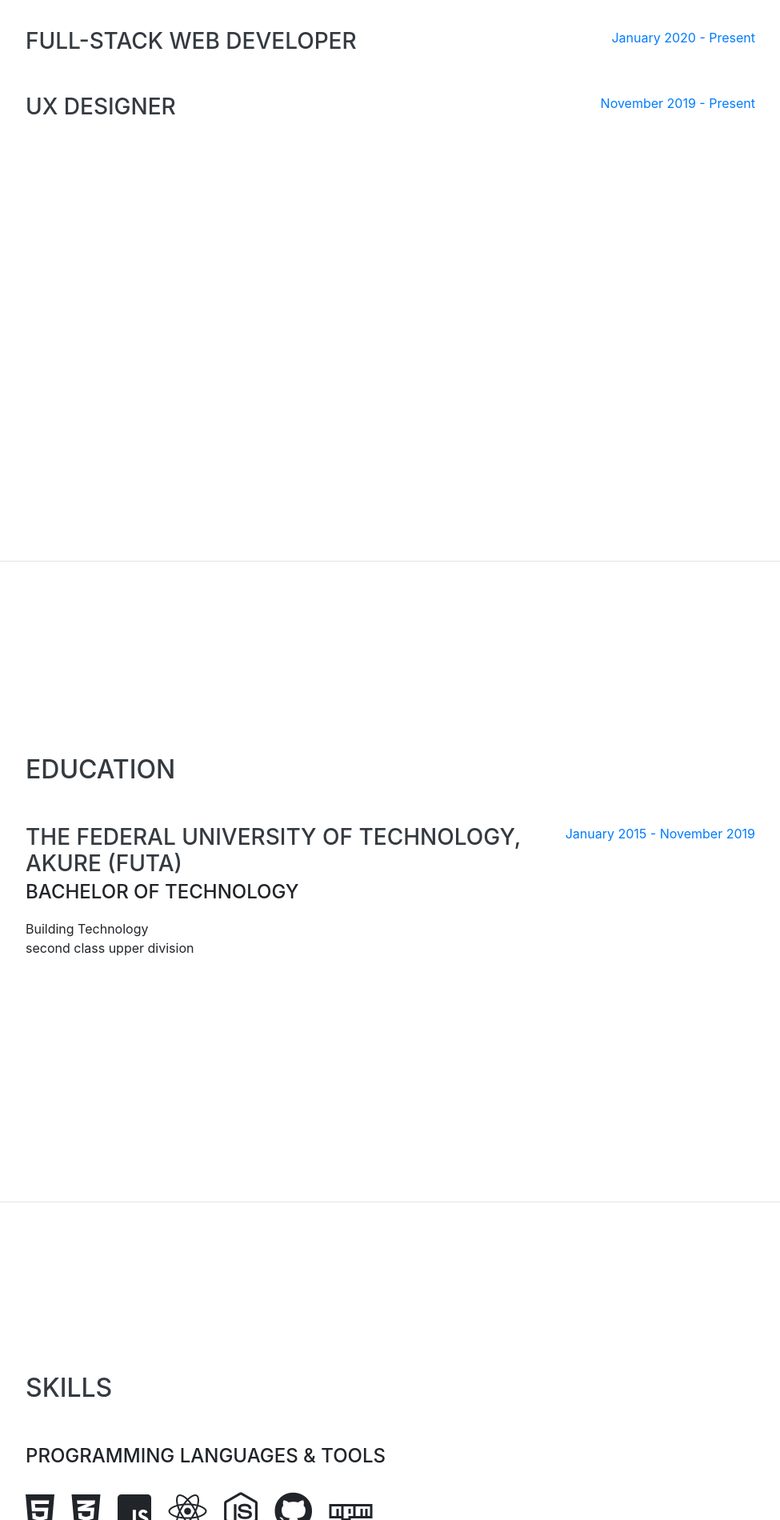
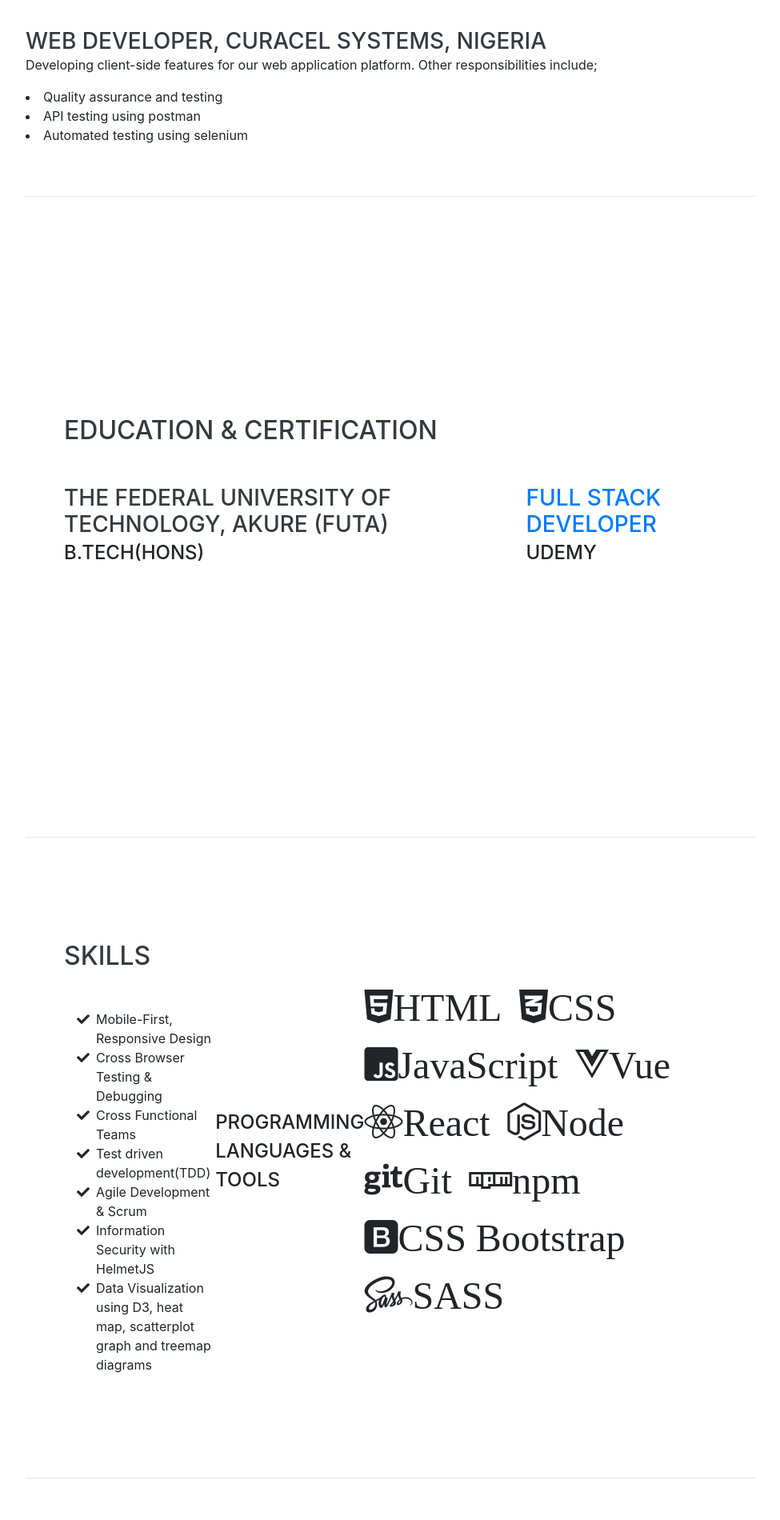
Before and after one commit to AbisoyeAlli/AbisoyeAlli.github.io, a website with bundled scripts: page index.html in a window 1280 px wide. Shown: the part 900-2800 px from the top of the page at 80% size, without its empty margins (288-1263 px from the left). Built offline with nearby package versions, Linux system fonts and the light colour scheme; a web font is replaced by a local one.

Commit message:
added latest skill set

```diff
--- a/index.html
+++ b/index.html
@@ -10,15 +10,10 @@
 
   <title>Abisoye Alli-Balogun Portfolio</title>
 
-  <!-- Bootstrap core CSS -->
   <link href="vendor/bootstrap/css/bootstrap.min.css" rel="stylesheet">
-
-  <!-- Custom fonts for this template -->
   <link href="https://fonts.googleapis.com/css?family=Saira+Extra+Condensed:500,700" rel="stylesheet">
   <link href="https://fonts.googleapis.com/css?family=Muli:400,400i,800,800i" rel="stylesheet">
   <link href="vendor/fontawesome-free/css/all.min.css" rel="stylesheet">
-
-  <!-- Custom styles for this template -->
   <link href="css/resume.min.css" rel="stylesheet">
 
 </head>
@@ -29,7 +24,7 @@
     <a class="navbar-brand js-scroll-trigger" href="#page-top">
       <span class="d-block d-lg-none"> Abisoye Alli-Balogun </span>
       <span class="d-none d-lg-block">
-        <img class="img-fluid img-profile rounded-circle mx-auto mb-2" src="img/Abisoye.jpg" alt="">
+        <img class="img-fluid img-profile rounded-circle mx-auto mb-2 max-width: 100%" src="img/Abisoye.jpg" alt="">
       </span>
     </a>
     <button class="navbar-toggler" type="button" data-toggle="collapse" data-target="#navbarSupportedContent" aria-controls="navbarSupportedContent" aria-expanded="false" aria-label="Toggle navigation">
@@ -41,10 +36,10 @@
           <a class="nav-link js-scroll-trigger" href="#about">About</a>
         </li>
         <li class="nav-item">
-          <a class="nav-link js-scroll-trigger" href="#experience">Experience</a>
+          <a class="nav-link js-scroll-trigger" href="#experience">Projects</a>
         </li>
         <li class="nav-item">
-          <a class="nav-link js-scroll-trigger" href="#education">Education</a>
+          <a class="nav-link js-scroll-trigger" href="#education">Education & Certification</a>
         </li>
         <li class="nav-item">
           <a class="nav-link js-scroll-trigger" href="#skills">Skills</a>
@@ -66,7 +61,7 @@
         <div class="subheading mb-5">Lagos State, Nigeria · (+234) 8031329880 ·
           <a href="mailto:abisoyeoladayo@gmail.com">abisoyeoladayo@gmail.com</a>
         </div>
-        <p class="lead mb-5">I am experienced in leveraging web tools and frameworks to provide robust and functional projects that satisfies client requirement.</p>
+        <p class="lead mb-5">Hello there, welcome to my page. Abisoye is experienced in leveraging web tools and frameworks to provide robust and functional projects that satisfies client requirement with extensive experience with architecture and design principles, building to consider maintainability, performance, security requirements, and impact. Strong ability to problem-solve, debug, and understand pertinent performance metrics. Comfort working within agile methodologies and experienced in estimation and time management. Deep knowledge of unit and integration testing and testing frameworks (Jest, Jasmine, Mocha)</p>
         <div class="social-icons">
           <a href="https://www.linkedin.com/in/abisoye-alli-balogun-114891123/">
             <i class="fab fa-linkedin-in"></i>
@@ -92,39 +87,31 @@
 
         <div class="resume-item d-flex flex-column flex-md-row justify-content-between mb-5">
           <div class="resume-content">
-            <h3 class="mb-0">Full-Stack Web Developer</h3>
-          </div>
-          <div class="resume-date text-md-right">
-            <span class="text-primary">January 2020 - Present</span>
+            <h3 class="mb-0">Web Developer, Curacel Systems, Nigeria</h3>
+            <p>Developing client-side features for our web application platform. Other responsibilities include;
+                <li>Quality assurance and testing</li>
+                <li>API testing using postman</li>
+                <li>Automated testing using selenium</li>
+            </p>
           </div>
         </div>
 
-        <div class="resume-item d-flex flex-column flex-md-row justify-content-between mb-5">
-          <div class="resume-content">
-            <h3 class="mb-0">UX Designer</h3>
-          </div>
-          <div class="resume-date text-md-right">
-            <span class="text-primary">November 2019 - Present</span>
-          </div>
-        </div>
-      </div>
-    </section>
+
 
     <hr class="m-0">
 
     <section class="resume-section p-3 p-lg-5 d-flex align-items-center" id="education">
       <div class="w-100">
-        <h2 class="mb-5">Education</h2>
+        <h2 class="mb-5">Education &amp; Certification</h2>
 
         <div class="resume-item d-flex flex-column flex-md-row justify-content-between mb-5">
           <div class="resume-content">
             <h3 class="mb-0">The Federal University of Technology, Akure (FUTA)</h3>
-            <div class="subheading mb-3">Bachelor of Technology</div>
-            <div>Building Technology</div>
-            <p>second class upper division</p>
+            <div class="subheading mb-3">B.Tech(Hons)</div>
           </div>
-          <div class="resume-date text-md-right">
-            <span class="text-primary">January 2015 - November 2019</span>
+          <div class="resume-content">
+            <h3 class="mb-0"><a href="https://udemy-certificate.s3.amazonaws.com/pdf/UC-6RZI3FUX.pdf">Full Stack Developer</a></h3>
+            <div class="subheading mb-3">Udemy</div>
           </div>
         </div>
       </div>
@@ -136,32 +123,7 @@
       <div class="w-100">
         <h2 class="mb-5">Skills</h2>
 
-        <div class="subheading mb-3">Programming Languages &amp; Tools</div>
-        <ul class="list-inline dev-icons">
-          <li class="list-inline-item">
-            <i class="fab fa-html5"></i>
-          </li>
-          <li class="list-inline-item">
-            <i class="fab fa-css3-alt"></i>
-          </li>
-          <li class="list-inline-item">
-            <i class="fab fa-js-square"></i>
-          </li>
-          <li class="list-inline-item">
-            <i class="fab fa-react"></i>
-          </li>
-          <li class="list-inline-item">
-            <i class="fab fa-node-js"></i>
-          </li>
-          <li class="list-inline-item">
-            <i class="fab fa-github"></i>
-          </li>
-          <li class="list-inline-item">
-            <i class="fab fa-npm"></i>
-          </li>
-        </ul>
-
-        <div class="subheading mb-3">Workflow</div>
+        <div class="subheading mb-3"></div>
         <ul class="fa-ul mb-0">
           <li>
             <i class="fa-li fa fa-check"></i>
@@ -174,9 +136,52 @@
             Cross Functional Teams</li>
           <li>
             <i class="fa-li fa fa-check"></i>
+            Test driven development(TDD)</li>
+          <li>
+            <i class="fa-li fa fa-check"></i>
             Agile Development &amp; Scrum</li>
+            <li>
+            <i class="fa-li fa fa-check"></i>
+            Information Security with HelmetJS</li>
+            <li>
+            <i class="fa-li fa fa-check"></i>
+            Data Visualization using D3, heat map, scatterplot graph and treemap diagrams</li>
         </ul>
       </div>
+
+        <div class="subheading mb-3">Programming Languages &amp; Tools</div>
+        <ul class="list-inline dev-icons">
+          <li class="list-inline-item">
+            <i class="fab fa-html5">HTML</i>
+          </li>
+          <li class="list-inline-item">
+            <i class="fab fa-css3-alt">CSS</i>
+          </li>
+          <li class="list-inline-item">
+            <i class="fab fa-js-square">JavaScript</i>
+          </li>
+          <li class="list-inline-item">
+            <i class="fab fa-vuejs">Vue</i>
+          </li>
+          <li class="list-inline-item">
+            <i class="fab fa-react">React</i>
+          </li>
+          <li class="list-inline-item">
+            <i class="fab fa-node-js">Node</i>
+          </li>
+          <li class="list-inline-item">
+            <i class="fab fa-git">Git</i>
+          </li>
+          <li class="list-inline-item">
+            <i class="fab fa-npm">npm</i>
+          </li>
+          <li class="list-inline-item">
+            <i class="fab fa-bootstrap">CSS Bootstrap</i>
+          </li>
+          <li class="list-inline-item">
+            <i class="fab fa-sass">SASS</i>
+          </li>
+        </ul>
     </section>
 
     <hr class="m-0">
@@ -184,8 +189,8 @@
     <section class="resume-section p-3 p-lg-5 d-flex align-items-center" id="interests">
       <div class="w-100">
         <h2 class="mb-5">Interests</h2>
-        <p>Besides being a web developer, I enjoy most of my time being with friends and family. I enjoy playing video games and watching television series.</p>
-        <p class="mb-0">I love to read inspirational books, I as well spend large amount of my free time exploring the latest technology advancements in the web development world.</p>
+        <p>I enjoy most of my time being with friends and family. I enjoy playing video games for leisure and listening to relaxing music.</p>
+        <p class="mb-0">I love to read inspirational books and exploring the latest technological advancement.</p>
       </div>
     </section>
 
@@ -193,14 +198,9 @@
 
   </div>
 
-  <!-- Bootstrap core JavaScript -->
   <script src="vendor/jquery/jquery.min.js"></script>
   <script src="vendor/bootstrap/js/bootstrap.bundle.min.js"></script>
-
-  <!-- Plugin JavaScript -->
   <script src="vendor/jquery-easing/jquery.easing.min.js"></script>
-
-  <!-- Custom scripts for this template -->
   <script src="js/resume.min.js"></script>
 
 </body>
```
